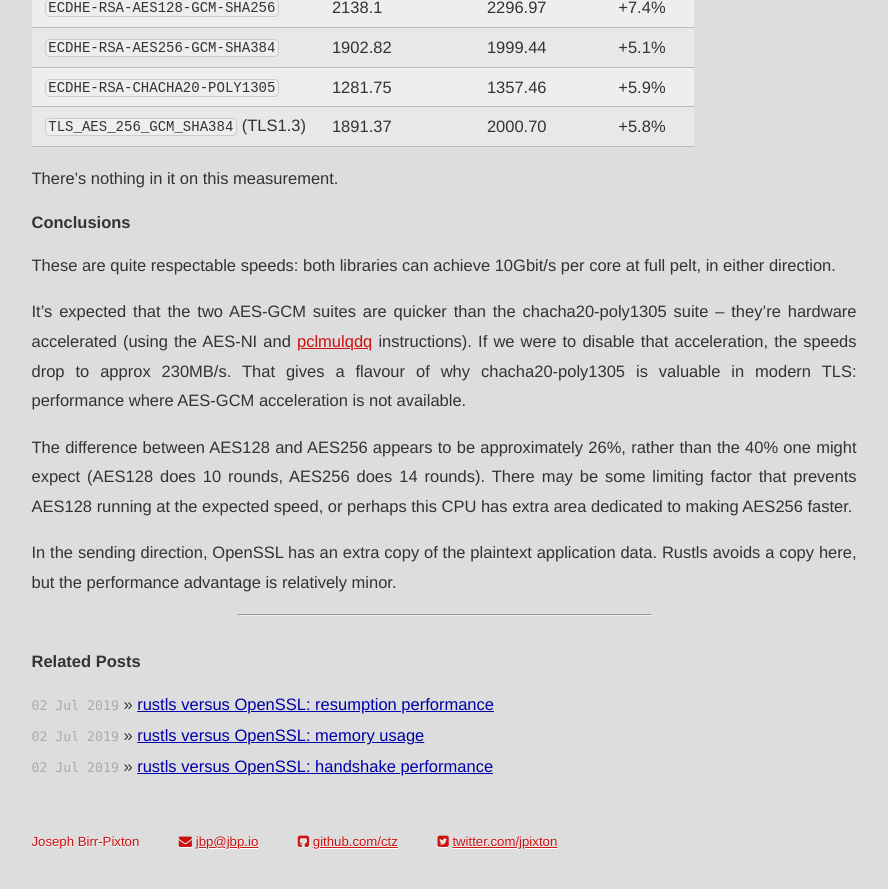
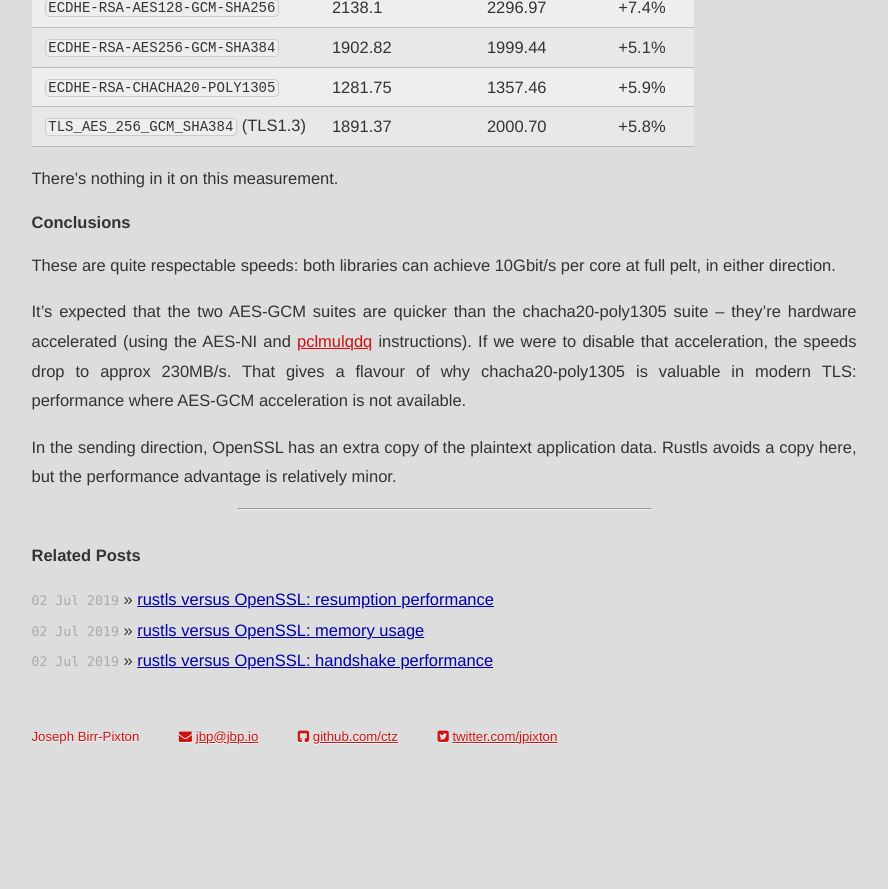
Before and after one commit to ctz/ctz.github.com, a Jekyll site: the page built from _posts/2019-07-02-rustls-vs-openssl-bulk-performance.md, in a window 1280 px wide and 900 px high, scrolled down 2211 px. Shown: the top 889 px of the window, without its empty margins (196-1084 px from the left). Built offline with Jekyll 4.4.1, drawn with Linux system fonts in a browser that asks for light colours; after the commit the page ends 3006 px from its top, so only the background shows below that.

Commit message:
Remove comment about AES speed difference
This was silly. Faster AES means more ghash.

```diff
--- a/_posts/2019-07-02-rustls-vs-openssl-bulk-performance.md
+++ b/_posts/2019-07-02-rustls-vs-openssl-bulk-performance.md
@@ -110,11 +110,6 @@
 to approx 230MB/s.  That gives a flavour of why chacha20-poly1305 is valuable
 in modern TLS: performance where AES-GCM acceleration is not available.
 
-The difference between AES128 and AES256 appears to be approximately 26%, rather
-than the 40% one might expect (AES128 does 10 rounds, AES256 does 14 rounds).
-There may be some limiting factor that prevents AES128 running at the expected
-speed, or perhaps this CPU has extra area dedicated to making AES256 faster.
-
 In the sending direction, OpenSSL has an extra copy of the plaintext application
 data.  Rustls avoids a copy here, but the performance advantage is relatively
 minor.
```
